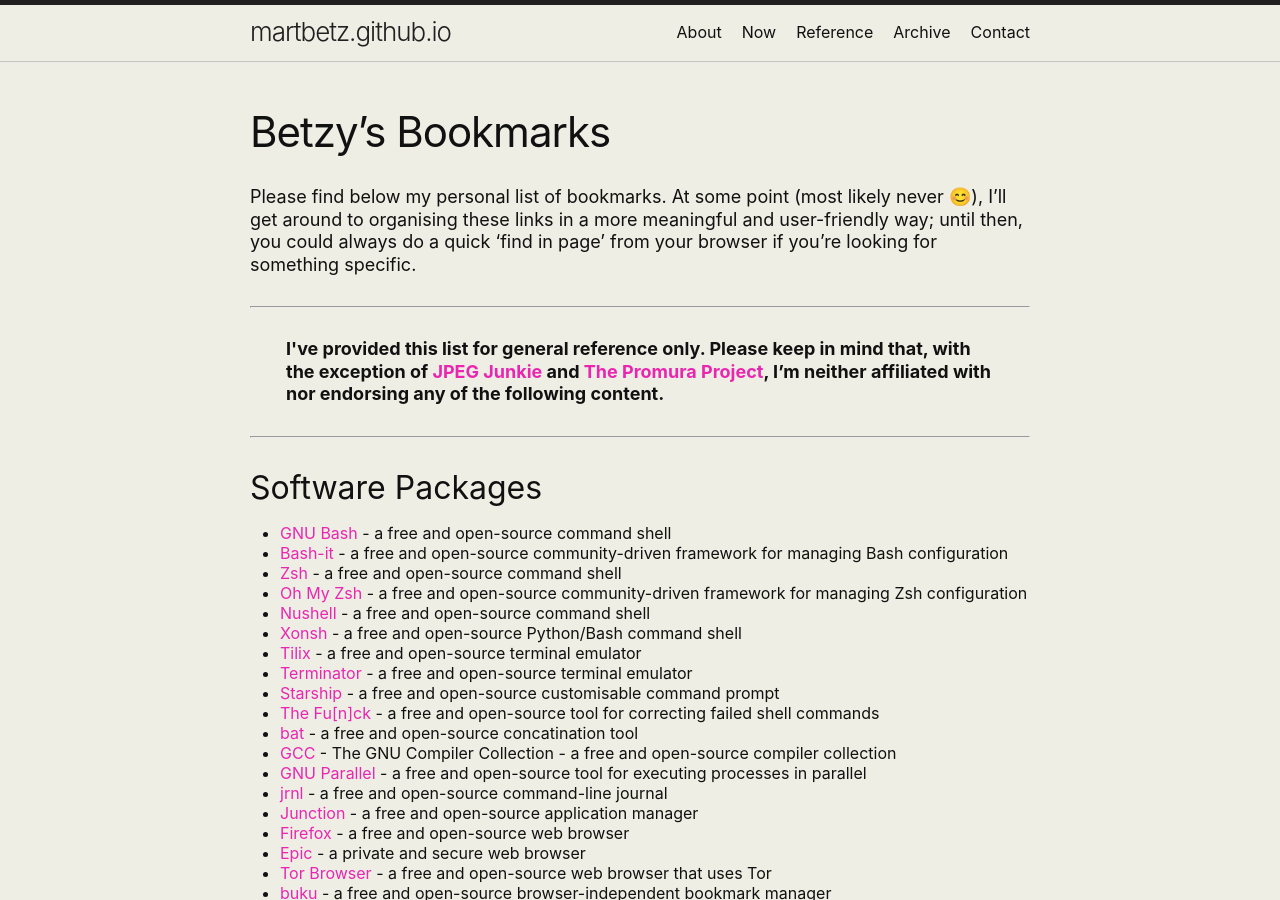
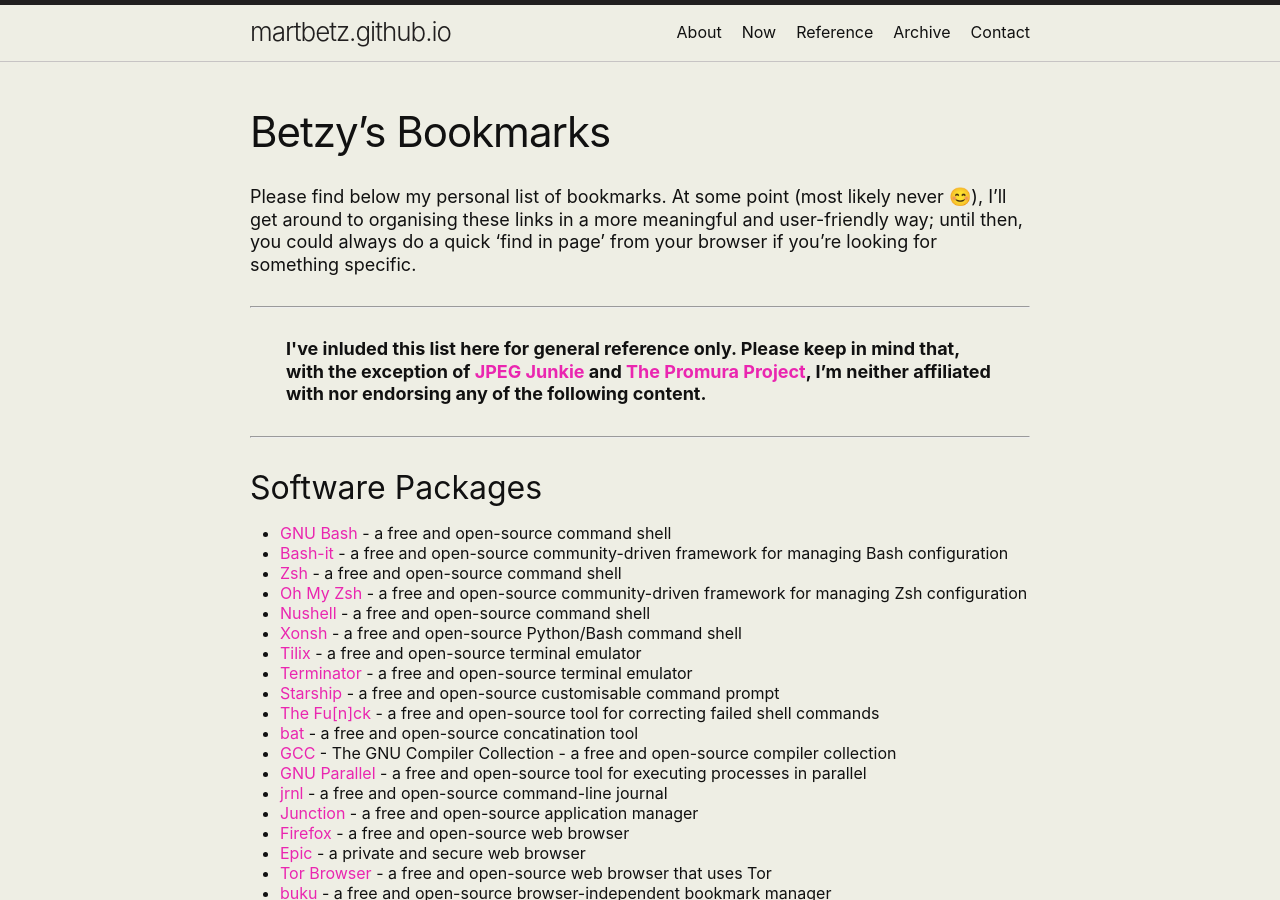
Before and after one commit to martbetz/martbetz.github.io, a Jekyll site: the page built from useful-links.html, in a window 1280 px wide and 900 px high. Built offline with Jekyll 4.4.1, drawn with Linux system fonts in a browser that asks for light colours.

Commit message:
Update useful-links.html

```diff
--- a/useful-links.html
+++ b/useful-links.html
@@ -14,7 +14,7 @@
 Please find below my personal list of bookmarks. At some point (most likely never 😊), I’ll get around to organising these links in a more meaningful and user-friendly way; until then, you could always do a quick ‘find in page’ from your browser if you’re looking for something specific.
 <hr>
 <span style="display:block; margin-left:2em; margin-right:2em">
-<b>I've provided this list for general reference only. Please keep in mind that, with the exception of <a href="https://martbetz.github.io">JPEG Junkie</a> and <a href="https://github.com/martbetz/The-Promura-Project">The Promura Project</a>, I’m neither affiliated with nor endorsing any of the following content.</b>
+<b>I've inluded this list here for general reference only. Please keep in mind that, with the exception of <a href="https://martbetz.github.io">JPEG Junkie</a> and <a href="https://github.com/martbetz/The-Promura-Project">The Promura Project</a>, I’m neither affiliated with nor endorsing any of the following content.</b>
 </span>
 </div>
 </font>
```
